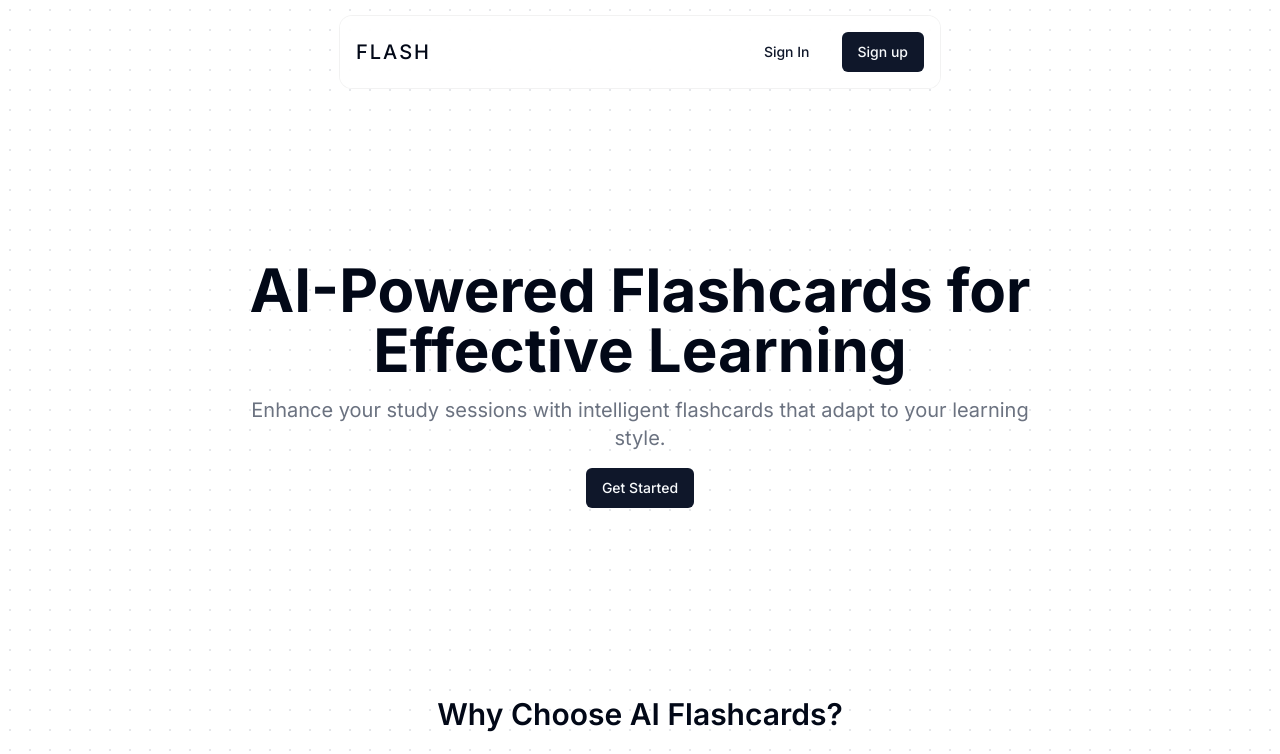
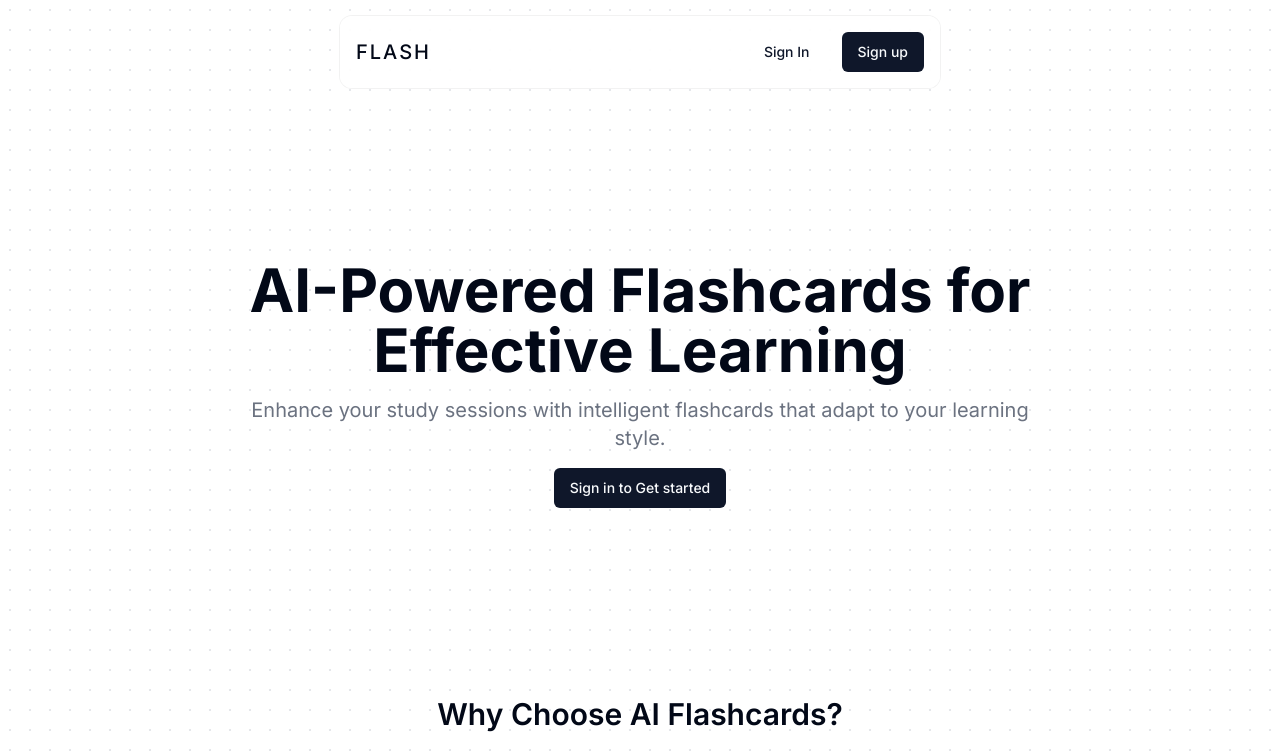
Before and after one commit to RajShringi/ai-flashcards, a Next.js app: page / in a window 1280 px wide. Shown: the top 754 px of the page. Built offline with nearby package versions, Linux system fonts and the light colour scheme; no server answers.

Commit message:
add Hero section

```diff
--- a/src/app/page.tsx
+++ b/src/app/page.tsx
@@ -1,3 +1,4 @@
+import Hero from "@/components/Hero";
 import Subscription from "@/components/Subscription";
 import { Button } from "@/components/ui/button";
 
@@ -5,20 +6,7 @@ export default function Home() {
   return (
     <div className="flex flex-col gap-8">
       {/* hero section */}
-      <section className="flex justify-center items-center h-[70vh]">
-        {/* <div className="absolute inset-0 -z-10 h-full w-full bg-white bg-[radial-gradient(#e5e7eb_1px,transparent_1px)] [background-size:16px_16px]"></div> */}
-        <div className="flex flex-col items-center gap-4 max-w-[800px]">
-          <h1 className="text-4xl md:text-5xl lg:text-6xl font-bold text-center">
-            AI-Powered Flashcards for Effective Learning
-          </h1>
-          <p className="text-lg font-normal text-gray-500 lg:text-xl dark:text-gray-400 text-center">
-            Enhance your study sessions with intelligent flashcards that adapt
-            to your learning style.
-          </p>
-
-          <Button variant="default">Get Started</Button>
-        </div>
-      </section>
+      <Hero />
 
       {/* features section */}
       <section className="px-32 flex flex-col gap-6 h-[40vh]">
```
